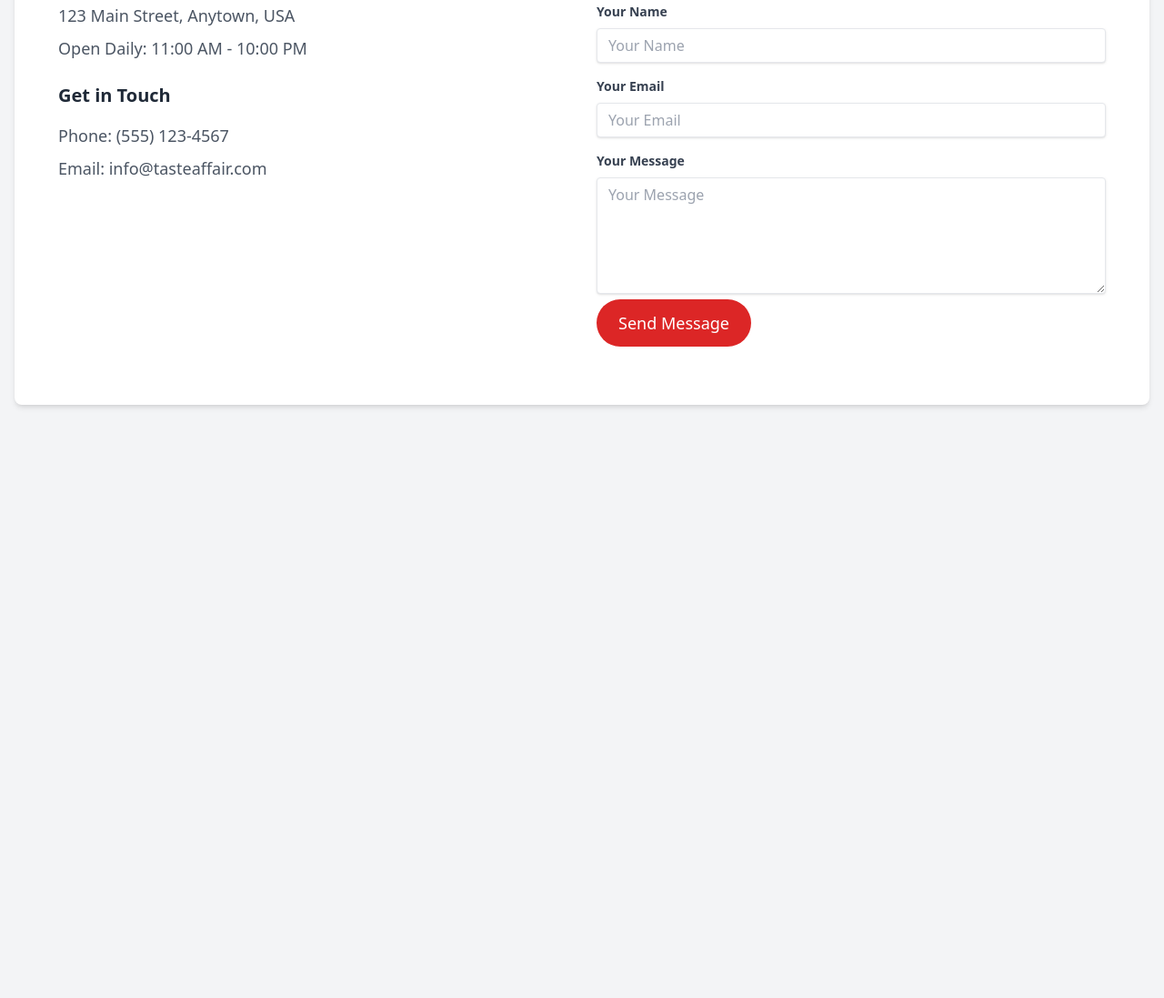
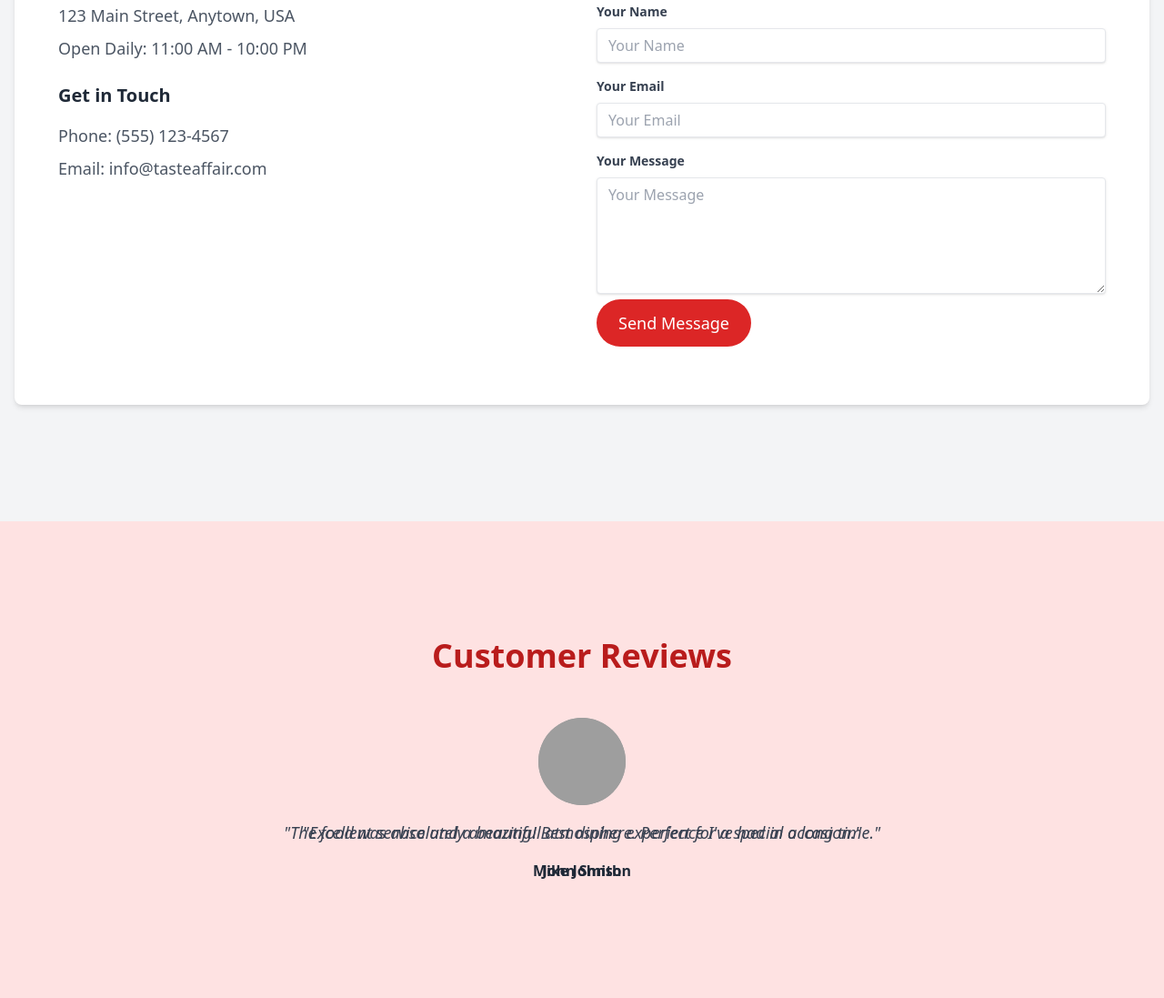
Before and after one commit to FrankGrillo1991/Restaurant-App-Responsive, a plain HTML site: page index.html in a window 1280 px wide. Shown: the part 2295-3392 px from the top of the page at 91% size. Before the commit the page ends 2868 px from the top, so only its background shows below. Drawn offline with nearby package versions, Linux system fonts and the light colour scheme; grey boxes are pictures that could not be loaded.

Commit message:
Update index.html

```diff
--- a/index.html
+++ b/index.html
@@ -144,5 +144,30 @@
         </div>
     </div>
 </section>
+
+<section id="reviews" class="bg-red-100 py-20 md:py-32">
+    <div class="container mx-auto px-4">
+        <h2 class="text-3xl md:text-4xl font-semibold text-center mb-12 text-red-700">Customer Reviews</h2>
+        <div id="review-carousel" class="relative overflow-hidden">
+            <div class="transition-transform duration-500 ease-in-out" id="review-carousel-inner">
+                <div class="absolute inset-0 flex items-center justify-center w-full">
+                    <div class="text-center px-8">
+                        <img src="https://images.unsplash.com/photo-1499952127939-9bbf5af6c51c?q=80&w=1976&auto=format&fit=crop&ixlib=rb-4.0.3&ixid=M3wxMjA3fDB8MHxwaG90by1wYWdlfHx8fGVufDB8fHx8fA%3D%3D" alt="Customer 1" class="w-24 h-24 rounded-full mx-auto mb-4">
+                        <p class="text-gray-700 text-lg italic mb-4">"The food was absolutely amazing!  Best dining experience I've had in a long time."</p>
+                        <p class="text-gray-800 font-semibold text-md">John Smith</p>
+                    </div>
+                </div>
+
+                <div class="text-center px-8">
+                    <img src="https://images.unsplash.com/photo-1438761681033-6461ffad8d80?q=80&w=1974&auto=format&fit=crop&ixlib=rb-4.0.3&ixid=M3wxMjA3fDB8MHxwaG90by1wYWdlfHx8fGVufDB8fHx8fA%3D%3D" alt="Customer 2" class="w-24 h-24 rounded-full mx-auto mb-4">
+                    <p class="text-gray-700 text-lg italic mb-4">"Excellent service and a beautiful atmosphere. Perfect for a special occasion."</p>
+                    <p class="text-gray-800 font-semibold text-md">Mike Johnson</p>
+                </div>
+            </div>
+        </div>
+
+
+    </div>
+</section>
 </body>
 </html>
```
